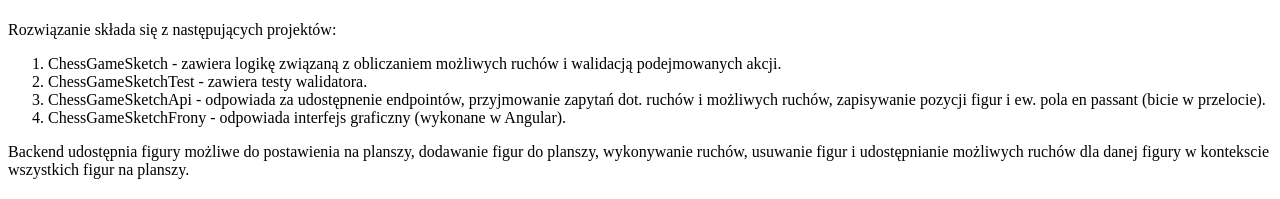
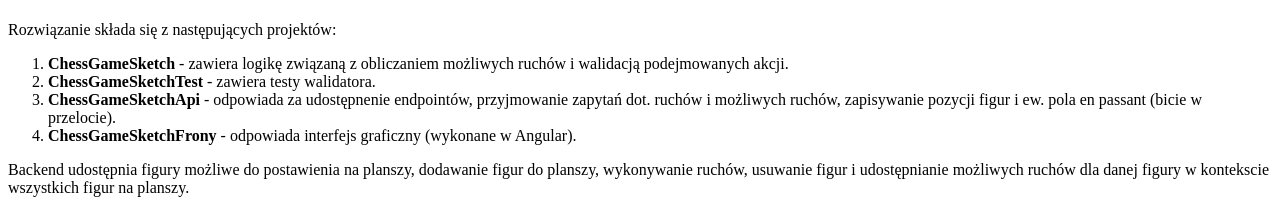
Before and after one commit to baranadm/ChessGameSketch, an Angular app in the folder ChessGameFront/ChessGameFront/ChessGameFront/: page / in a window 1280 px wide. Shown: the part 667-866 px from the top of the page. Built offline with nearby package versions, Linux system fonts and the light colour scheme; no server answers.

Commit message:
description formatting

```diff
--- a/ChessGameFront/ChessGameFront/ChessGameFront/src/app/app.component.html
+++ b/ChessGameFront/ChessGameFront/ChessGameFront/src/app/app.component.html
@@ -52,10 +52,10 @@
 <h1>Opis rozwiązania</h1>
 <p>Rozwiązanie składa się z następujących projektów:  </p>
 <ol>
-  <li>ChessGameSketch - zawiera logikę związaną z obliczaniem możliwych ruchów i walidacją podejmowanych akcji.</li>
-  <li>ChessGameSketchTest - zawiera testy walidatora.</li>
-  <li>ChessGameSketchApi - odpowiada za udostępnenie endpointów, przyjmowanie zapytań dot. ruchów i możliwych ruchów, zapisywanie pozycji figur i ew. pola en passant (bicie w przelocie).</li>
-  <li>ChessGameSketchFrony - odpowiada interfejs graficzny (wykonane w Angular).</li>
+  <li><b>ChessGameSketch</b> - zawiera logikę związaną z obliczaniem możliwych ruchów i walidacją podejmowanych akcji.</li>
+  <li><b>ChessGameSketchTest</b> - zawiera testy walidatora.</li>
+  <li><b>ChessGameSketchApi</b> - odpowiada za udostępnenie endpointów, przyjmowanie zapytań dot. ruchów i możliwych ruchów, zapisywanie pozycji figur i ew. pola en passant (bicie w przelocie).</li>
+  <li><b>ChessGameSketchFrony</b> - odpowiada interfejs graficzny (wykonane w Angular).</li>
 </ol>
 <p>Backend udostępnia figury możliwe do postawienia na planszy, dodawanie figur do planszy, wykonywanie ruchów, usuwanie figur i udostępnianie możliwych ruchów dla danej figury w kontekscie wszystkich figur na planszy.</p>
 
```
